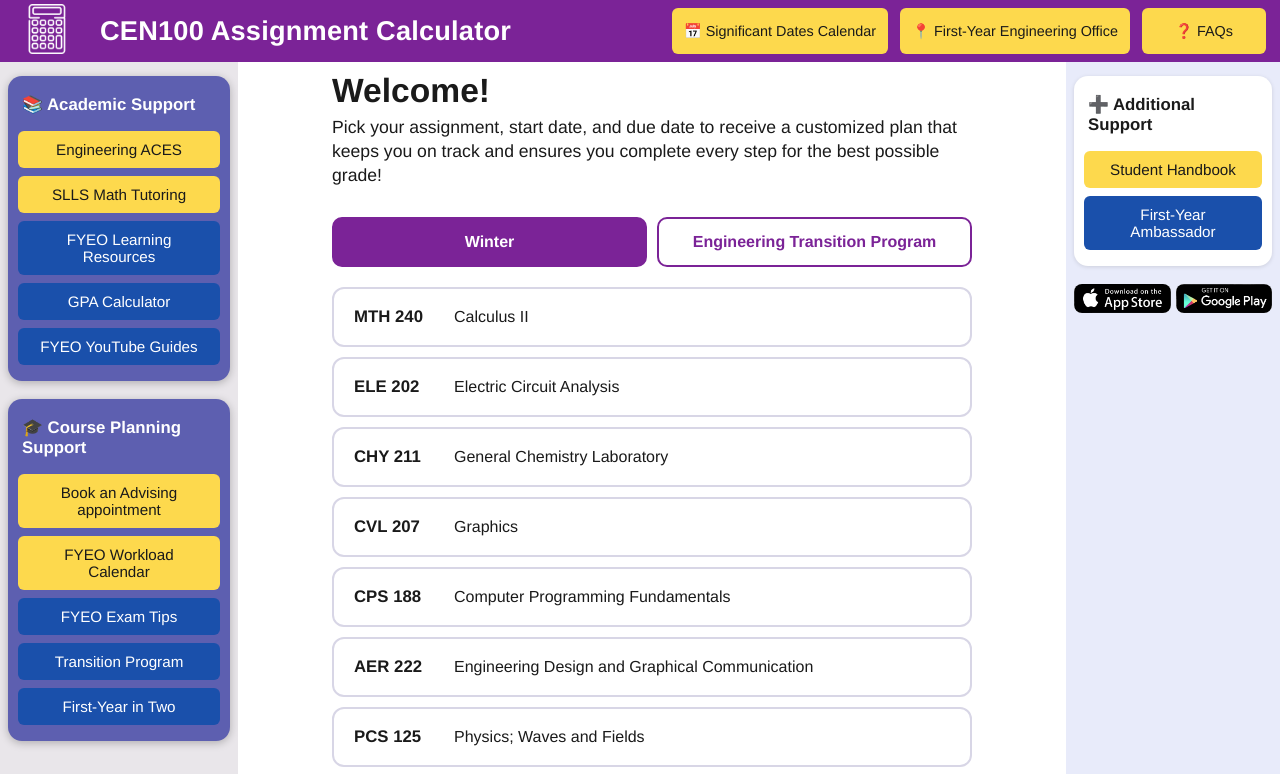
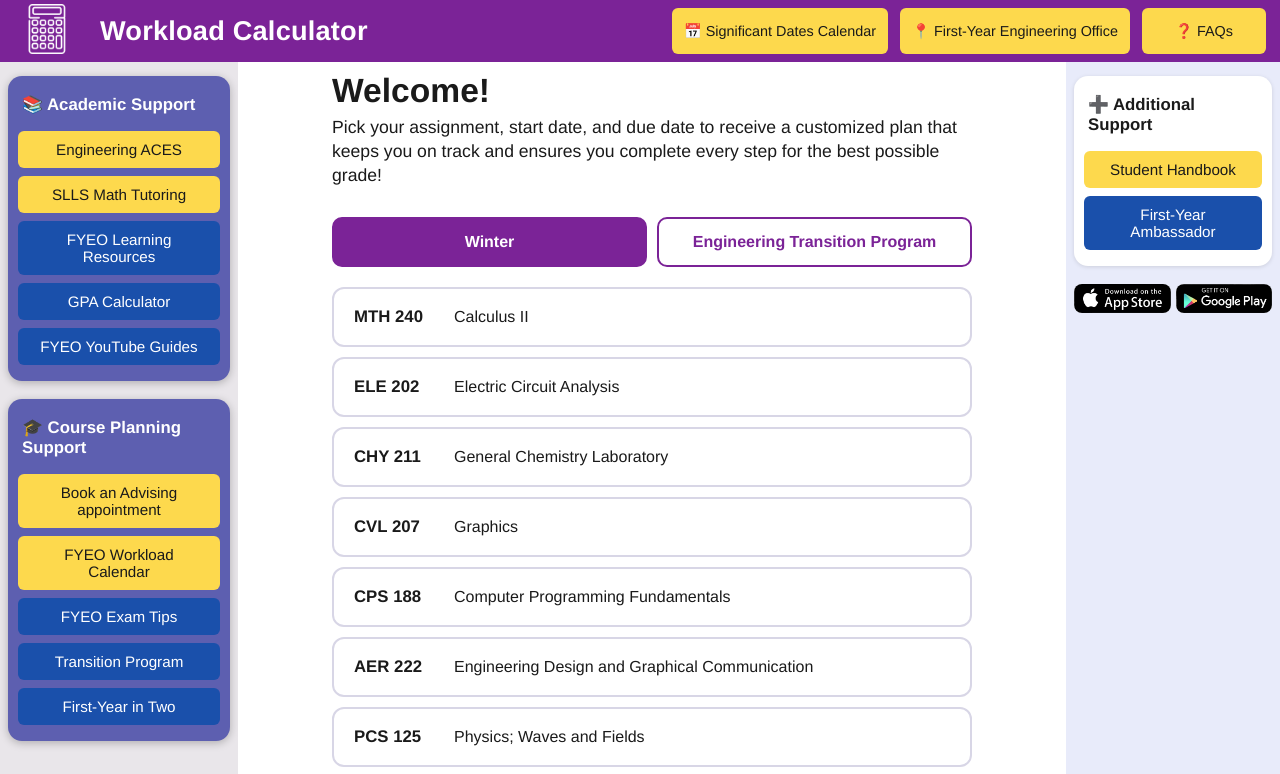
Before and after one commit to fyeoapp/workload-calculator, a website: page index.html in a window 1280 px wide. Shown: the top 774 px of the page. Drawn offline with Linux system fonts and the light colour scheme.

Commit message:
Fixed the title of the page

```diff
--- a/index.html
+++ b/index.html
@@ -3,7 +3,7 @@
 <head>
   <meta charset="UTF-8">
   <meta name="viewport" content="width=device-width, initial-scale=1">
-  <title>CEN100 Assignment Calculator</title>
+  <title>Workload Calculator</title>
   <link rel="stylesheet" href="styles.css">
 </head>
 <body>
@@ -16,7 +16,7 @@
       <span class="brand-icon" aria-hidden="true">
         <img src="images/newcalculatorlogo.png" alt="Calculator_logo" style="height: 50px;">
       </span>
-      <h1>CEN100 Assignment Calculator</h1>
+      <h1>Workload Calculator</h1>
     </div>
     <label for="menu-toggle" class="hamburger" aria-hidden="true">
       <span></span><span></span><span></span>
```
